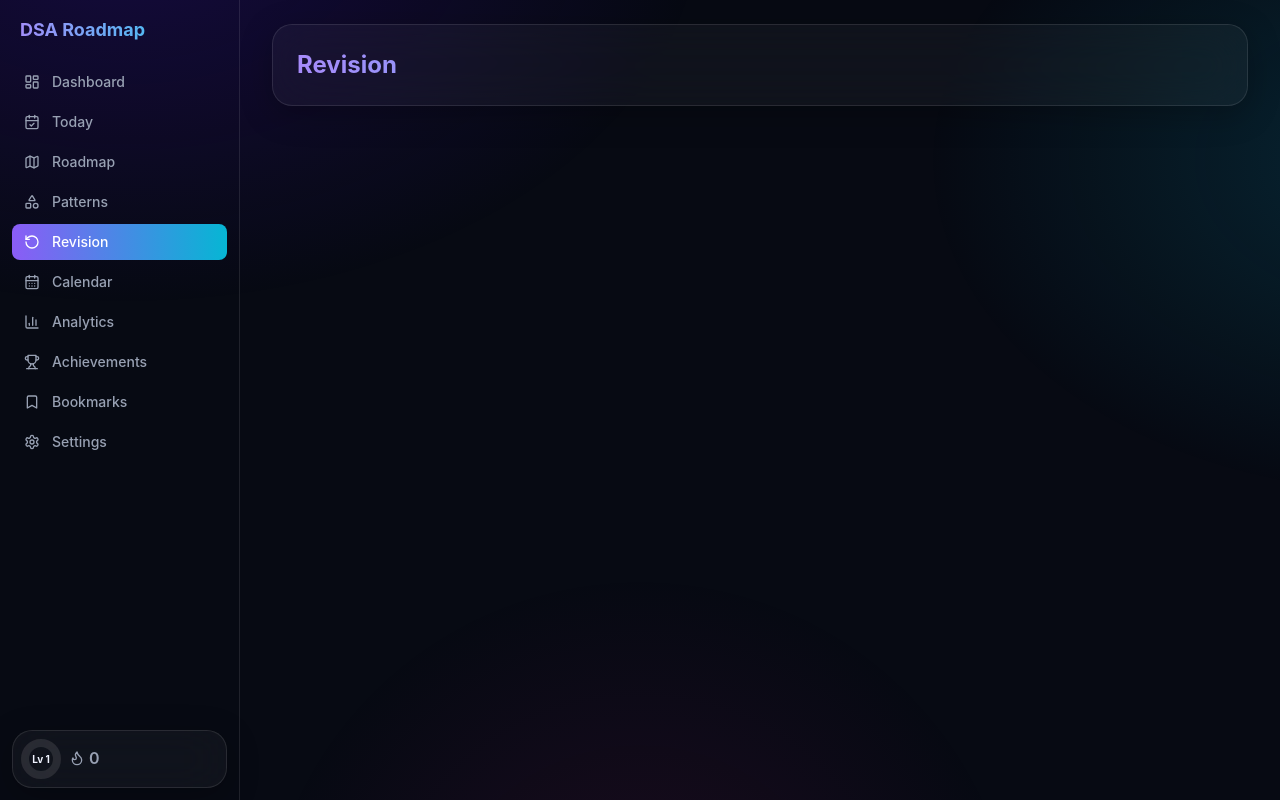
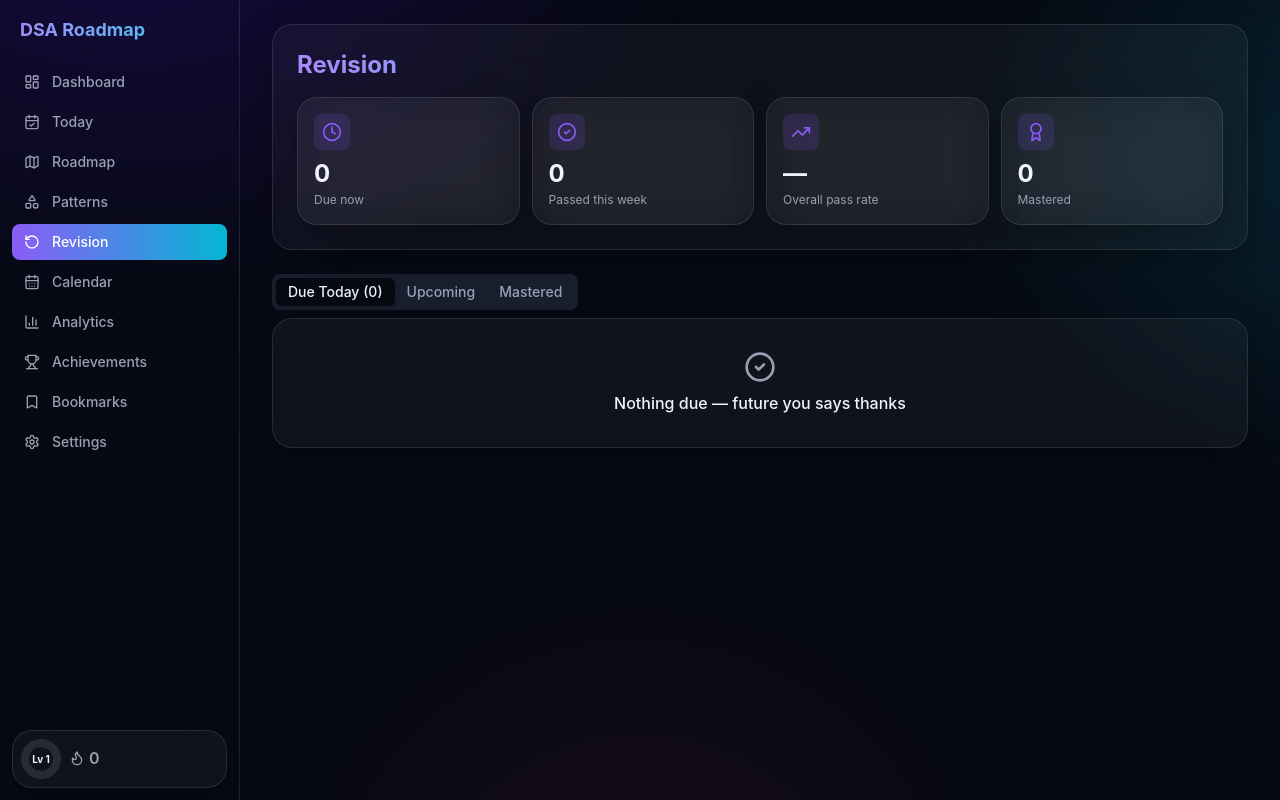
Before and after one commit to ayushsinghh0/LeetCode, a React (Vite) app: page /revision in a window 1280 px wide. Built offline with nearby package versions, Linux system fonts and the light colour scheme.

Commit message:
feat: revision center with forecast and mastered list

```diff
--- a/src/pages/RevisionPage.tsx
+++ b/src/pages/RevisionPage.tsx
@@ -1,7 +1,225 @@
+import { useMemo } from 'react';
+import { motion } from 'framer-motion';
+import { format, parseISO } from 'date-fns';
+import { Award, CheckCircle2, Clock, Sparkles, TrendingUp } from 'lucide-react';
+import { Badge } from '@/components/ui/badge';
+import { StatCard } from '@/components/shared/StatCard';
+import { EmptyState } from '@/components/shared/EmptyState';
+import { Tabs, TabsList, TabsTrigger, TabsContent } from '@/components/ui/tabs';
+import { QuestionCard } from '@/components/questions/QuestionCard';
+import { PatternChip } from '@/components/questions/PatternChip';
+import { patternById } from '@/data/patterns';
+import { useToday } from '@/hooks/useToday';
+import { useAppDispatch, useAppSelector } from '@/store/hooks';
+import { activeQuestionSet } from '@/store/slices/uiSlice';
+import {
+  selectForecast,
+  selectIsWeeklyDay,
+  selectQuestionById,
+  selectRevisionQueueIds,
+} from '@/store/selectors';
+import { overallRevisionPassRate } from '@/utils/engine/stats';
+import { initialProgress, isMastered } from '@/utils/engine/spacedRepetition';
+import { addDays, diffDays } from '@/utils/dates';
+import type { Question } from '@/types';
+
+const gridVariants = {
+  hidden: {},
+  show: { transition: { staggerChildren: 0.05 } },
+};
+
+const cardVariants = {
+  hidden: { opacity: 0, y: 12 },
+  show: { opacity: 1, y: 0 },
+};
+
+const PASSED_THIS_WEEK_DAYS = 7;
+const UPCOMING_HORIZON_DAYS = 30;
+
+function overdueLabel(days: number): string {
+  return `${days} day${days === 1 ? '' : 's'} overdue`;
+}
+
 export default function RevisionPage() {
+  const today = useToday();
+  const dispatch = useAppDispatch();
+
+  const isWeeklyDay = useAppSelector(selectIsWeeklyDay);
+  const revisionIds = useAppSelector((state) => selectRevisionQueueIds(state, today));
+  const forecast = useAppSelector((state) => selectForecast(state, today));
+  // Single subscription to the whole byId map — every derived list below reads its own entries
+  // out of it, instead of each row mounting its own useAppSelector (same pattern as TodayPage).
+  const progressById = useAppSelector((state) => state.progress.byId);
+  const dayLogs = useAppSelector((state) => state.progress.dayLogs);
+
+  const openDetail = (id: number) => dispatch(activeQuestionSet(id));
+
+  const revisionQuestions = revisionIds
+    .map((id) => selectQuestionById(id))
+    .filter((q): q is Question => q !== undefined);
+
+  const passedThisWeek = useMemo(() => {
+    let count = 0;
+    for (let i = 0; i < PASSED_THIS_WEEK_DAYS; i++) {
+      const log = dayLogs[addDays(today, -i)];
+      if (log) count += log.revisionsPassed.length;
+    }
+    return count;
+  }, [dayLogs, today]);
+
+  const passRate = overallRevisionPassRate(progressById);
+  const passRateLabel = passRate === null ? '—' : `${Math.round(passRate * 100)}%`;
+
+  const masteredQuestions = useMemo(
+    () =>
+      Object.entries(progressById)
+        .filter(([, p]) => isMastered(p))
+        .map(([id]) => selectQuestionById(Number(id)))
+        .filter((q): q is Question => q !== undefined)
+        .sort((a, b) => a.id - b.id),
+    [progressById],
+  );
+
+  // Actual currently-scheduled questions per date, for solved-not-mastered items whose
+  // nextRevision falls strictly after today and within the forecast horizon. The forecast
+  // (selectForecast) simulates hypothetical future passes too, so its per-day counts can exceed
+  // the number of actual titles found here for the same date — both are shown side by side.
+  const upcomingByDate = useMemo(() => {
+    const map: Record<string, { id: number; title: string }[]> = {};
+    const horizonEnd = addDays(today, UPCOMING_HORIZON_DAYS);
+    for (const [idStr, p] of Object.entries(progressById)) {
+      if (p.status !== 'solved' || isMastered(p) || p.nextRevision === null) continue;
+      if (p.nextRevision <= today || p.nextRevision > horizonEnd) continue;
+      const question = selectQuestionById(Number(idStr));
+      if (!question) continue;
+      const list = map[p.nextRevision] ?? (map[p.nextRevision] = []);
+      list.push({ id: question.id, title: question.title });
+    }
+    for (const list of Object.values(map)) list.sort((a, b) => a.id - b.id);
+    return map;
+  }, [progressById, today]);
+
+  const upcomingDays = forecast.filter((day) => day.count > 0);
+
   return (
-    <div className="glass p-6">
-      <h1 className="text-2xl font-bold text-gradient">Revision</h1>
+    <div className="flex flex-col gap-6">
+      <header className="glass flex flex-col gap-4 p-6">
+        <h1 className="text-2xl font-bold text-gradient">Revision</h1>
+        <div className="grid grid-cols-2 gap-3 sm:grid-cols-4">
+          <StatCard label="Due now" value={revisionIds.length} icon={Clock} />
+          <StatCard label="Passed this week" value={passedThisWeek} icon={CheckCircle2} />
+          <StatCard label="Overall pass rate" value={passRateLabel} icon={TrendingUp} />
+          <StatCard label="Mastered" value={masteredQuestions.length} icon={Award} />
+        </div>
+      </header>
+
+      {isWeeklyDay && (
+        <div className="glass flex items-center gap-3 bg-accent-gradient p-4 text-white">
+          <Sparkles className="h-5 w-5 shrink-0" aria-hidden="true" />
+          <p className="font-semibold">Weekly Revision Day — {revisionIds.length} revisions queued</p>
+        </div>
+      )}
+
+      <Tabs defaultValue="due">
+        <TabsList>
+          <TabsTrigger value="due">Due Today ({revisionIds.length})</TabsTrigger>
+          <TabsTrigger value="upcoming">Upcoming</TabsTrigger>
+          <TabsTrigger value="mastered">Mastered</TabsTrigger>
+        </TabsList>
+
+        <TabsContent value="due">
+          {revisionQuestions.length === 0 ? (
+            <EmptyState icon={CheckCircle2} title="Nothing due — future you says thanks" />
+          ) : (
+            <motion.div
+              className="grid grid-cols-1 gap-4 xl:grid-cols-2"
+              variants={gridVariants}
+              initial="hidden"
+              animate="show"
+            >
+              {revisionQuestions.map((question) => {
+                const progress = progressById[question.id] ?? initialProgress();
+                const overdueDays = progress.nextRevision ? diffDays(today, progress.nextRevision) : 0;
+                return (
+                  <motion.div key={question.id} variants={cardVariants} className="relative">
+                    {overdueDays > 0 && (
+                      <Badge
+                        variant="outline"
+                        className="absolute right-3 top-3 z-10 border-amber-500 bg-amber-500/20 text-amber-500"
+                      >
+                        {overdueLabel(overdueDays)}
+                      </Badge>
+                    )}
+                    <QuestionCard question={question} progress={progress} context="revision" onOpenDetail={openDetail} />
+                  </motion.div>
+                );
+              })}
+            </motion.div>
+          )}
+        </TabsContent>
+
+        <TabsContent value="upcoming">
+          {upcomingDays.length === 0 ? (
+            <EmptyState icon={Sparkles} title="Nothing on the horizon" hint="No revisions forecast in the next 30 days" />
+          ) : (
+            <div className="flex flex-col gap-3">
+              {upcomingDays.map(({ date, count }) => {
+                const titles = upcomingByDate[date] ?? [];
+                const dateLabel = format(parseISO(date), 'EEE, MMM d');
+                return (
+                  <div key={date} role="group" aria-label={dateLabel} className="glass flex flex-col gap-2 p-4">
+                    <div className="flex items-center justify-between">
+                      <span className="font-medium">{dateLabel}</span>
+                      <Badge variant="secondary">{count} due</Badge>
+                    </div>
+                    {titles.length > 0 && (
+                      <div className="flex flex-wrap gap-2">
+                        {titles.map(({ id, title }) => (
+                          <button
+                            key={id}
+                            type="button"
+                            className="rounded-md border px-2.5 py-1 text-left text-sm hover:bg-muted"
+                            onClick={() => openDetail(id)}
+                          >
+                            {title}
+                          </button>
+                        ))}
+                      </div>
+                    )}
+                  </div>
+                );
+              })}
+            </div>
+          )}
+        </TabsContent>
+
+        <TabsContent value="mastered">
+          {masteredQuestions.length === 0 ? (
+            <EmptyState icon={Award} title="No mastered questions yet — pass the 30-day review to master one" />
+          ) : (
+            <div className="grid grid-cols-1 gap-3 sm:grid-cols-2 xl:grid-cols-3">
+              {masteredQuestions.map((question) => {
+                const pattern = patternById[question.pattern];
+                return (
+                  <div key={question.id} className="glass flex items-center gap-3 p-3">
+                    <Award className="h-5 w-5 shrink-0 text-amber-400" aria-hidden="true" />
+                    <div className="flex flex-1 flex-col items-start gap-1">
+                      <button
+                        type="button"
+                        className="text-left font-medium hover:underline"
+                        onClick={() => openDetail(question.id)}
+                      >
+                        {question.title}
+                      </button>
+                      <PatternChip pattern={pattern} />
+                    </div>
+                  </div>
+                );
+              })}
+            </div>
+          )}
+        </TabsContent>
+      </Tabs>
     </div>
   );
 }
```
Also changed, not shown: 1 other file (tests, documents, lock files or other folders).
